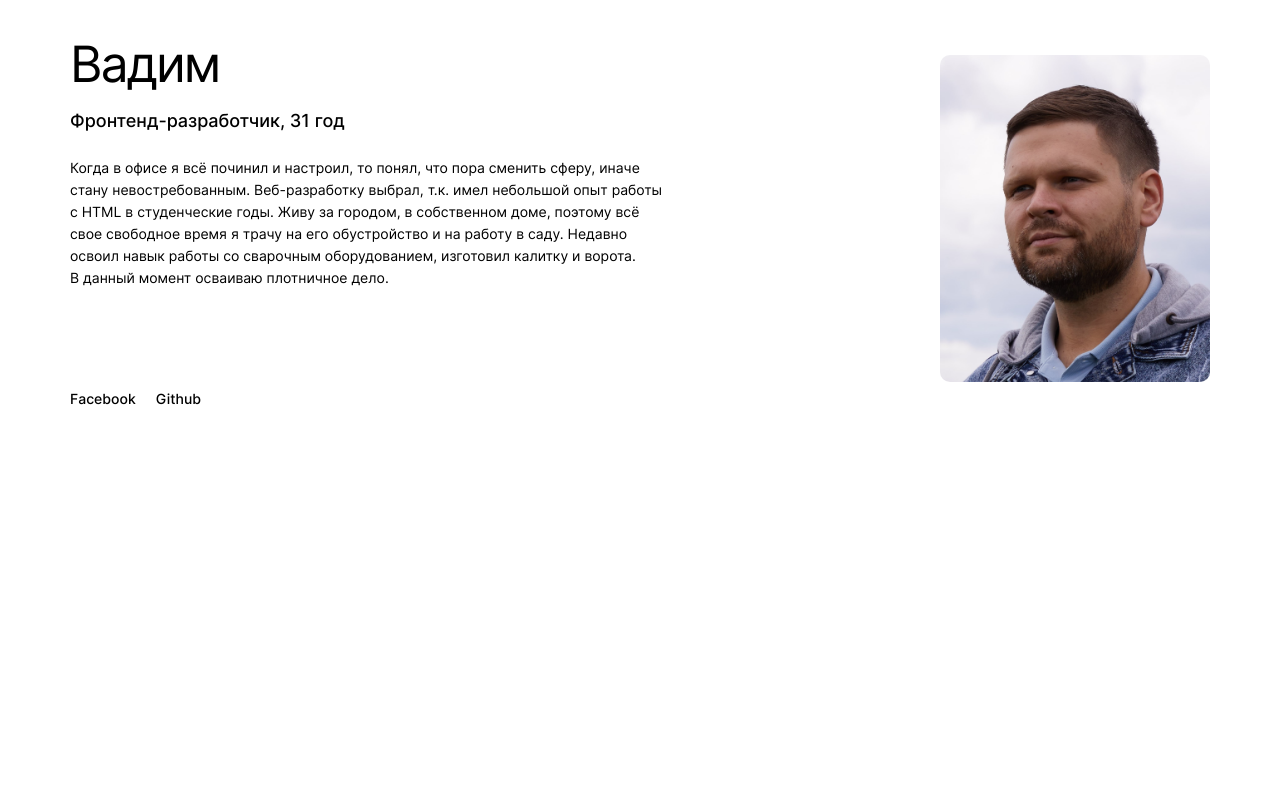
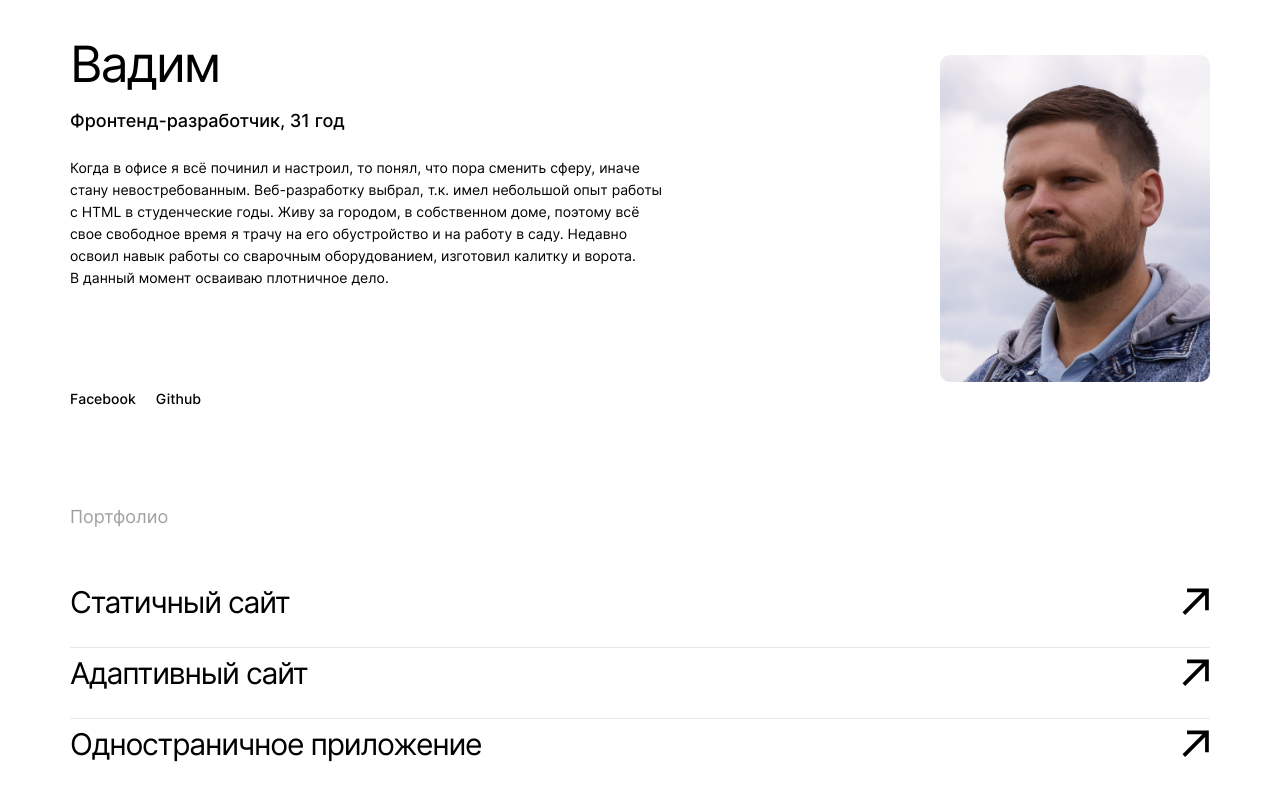
Before and after one commit to vadimshift/movies-explorer-frontend, a React (Create React App) app: page / in a window 1280 px wide. Shown: the part 1904-2704 px from the top of the page. Before the commit the page ends 2311 px from the top, so only its background shows below. Built offline with nearby package versions, Linux system fonts and the light colour scheme.

Commit message:
сверстал компонент portfolio

```diff
--- a/src/components/App/App.js
+++ b/src/components/App/App.js
@@ -6,6 +6,7 @@ import NavTab from "../NavTab/NavTab";
 import AboutProject from "../AboutProject/AboutProject";
 import Techs from "../Techs/Techs";
 import AboutMe from "../AboutMe/AboutMe";
+import Portfolio from "../Portfolio/Portfolio";
 
 function App() {
   return (
@@ -26,6 +27,7 @@ function App() {
         <AboutProject />
         <Techs />
         <AboutMe />
+        <Portfolio />
       </div>
     </div>
   );
--- /dev/null
+++ b/src/components/Portfolio/Portfolio.css
@@ -0,0 +1,59 @@
+.portfolio {
+    max-width: 1280px;
+}
+
+.portfolio__title {
+    font-family: 'Inter', 'Arial', sans-serif;
+    font-size: 18px;
+    font-style: normal;
+    font-weight: 400;
+    line-height: 20px;
+    letter-spacing: 0px;
+    text-align: left;
+    width: 250px;
+    margin: 100px 0 0 70px;
+    color: #A0A0A0;
+}
+
+.portfolio-me__links-container {
+    margin: 50px 70px 125px 70px;
+    padding: 0;
+}
+
+.portfolio__links {
+    list-style: none;
+    padding: 0;
+    display: flex;
+    flex-direction: row;
+    justify-content: space-between;
+    border-bottom: 1px solid #E8E8E8;
+    padding-bottom: 20px;
+}
+
+.portfolio__links:last-child {
+    border-bottom: none;
+    padding-bottom: 0;
+}
+
+.portfolio__link {
+    font-family: 'Inter', 'Arial', sans-serif;
+    text-align: left;
+    text-decoration: none;
+    cursor: pointer;
+    color: #000000;
+    font-size: 30px;
+    font-style: normal;
+    font-weight: 400;
+    line-height: 50px;
+    letter-spacing: -0.04em;
+    text-align: left;
+}
+
+.portfolio__link:hover {
+    opacity: 0.5;
+}
+
+.portfolio__link-pic {
+    width: 29px;
+    background-position: center;
+}
--- /dev/null
+++ b/src/components/Portfolio/Portfolio.js
@@ -0,0 +1,26 @@
+import './Portfolio.css';
+import linkpick from "../../images/portfoliolink.svg";
+
+function Portfolio() {
+  return (
+    <section className="portfolio">
+      <h2 className="portfolio__title">Портфолио</h2>
+      <ul className="portfolio-me__links-container">
+            <li className="portfolio__links">
+                <a href="#" className="portfolio__link">Статичный сайт</a>
+                <img className="portfolio__link-pic" src={linkpick} alt="Стрелка"></img>
+            </li>
+            <li className="portfolio__links">
+                <a href="#" className="portfolio__link">Адаптивный сайт</a>
+                <img className="portfolio__link-pic" src={linkpick} alt="Стрелка"></img>
+            </li>
+            <li className="portfolio__links">
+                <a href="#" className="portfolio__link">Одностраничное приложение</a>
+                <img className="portfolio__link-pic" src={linkpick} alt="Стрелка"></img>
+            </li>
+        </ul>
+    </section>
+  );
+}
+
+export default Portfolio;
```
Also changed, not shown: src/images/portfoliolink.svg (added).
